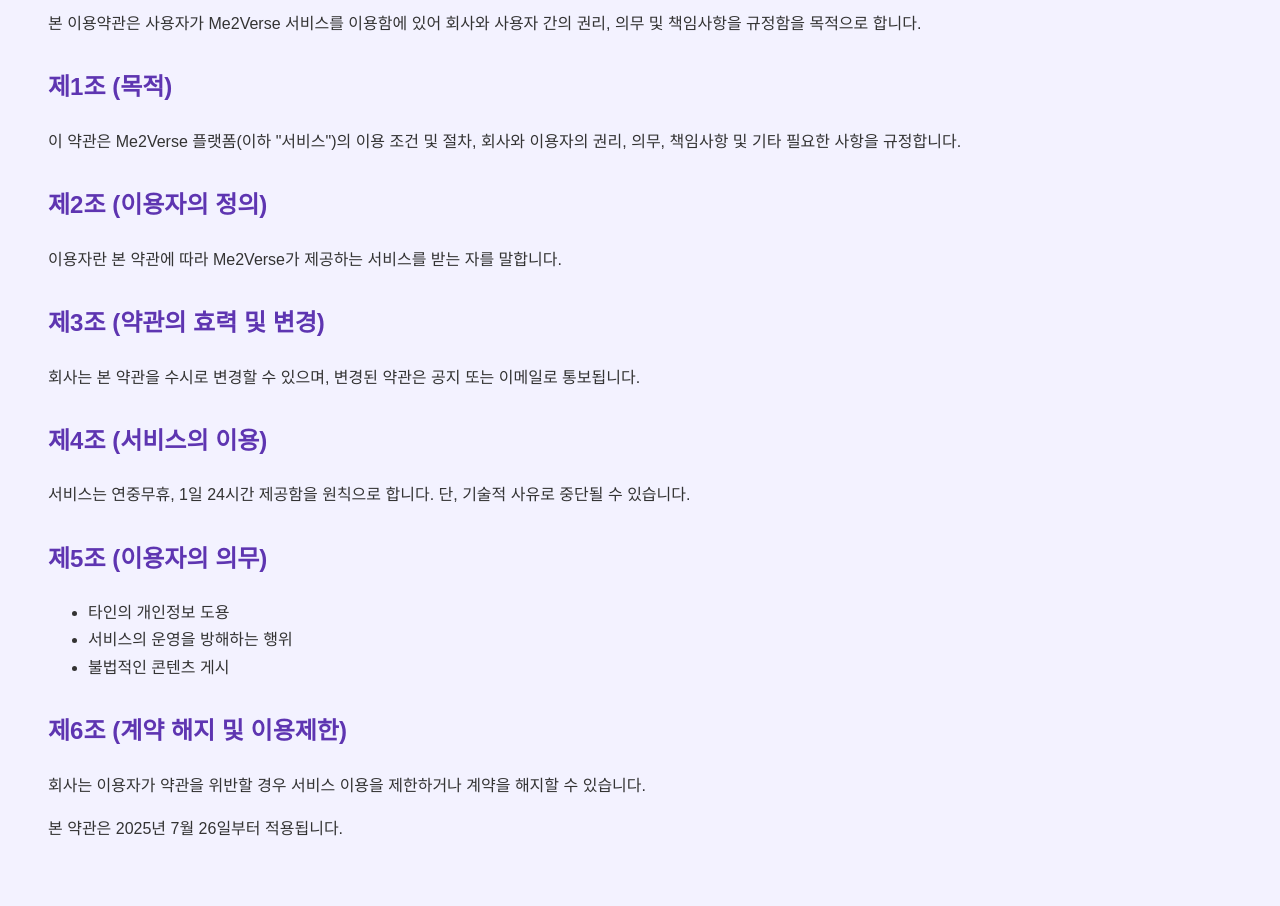
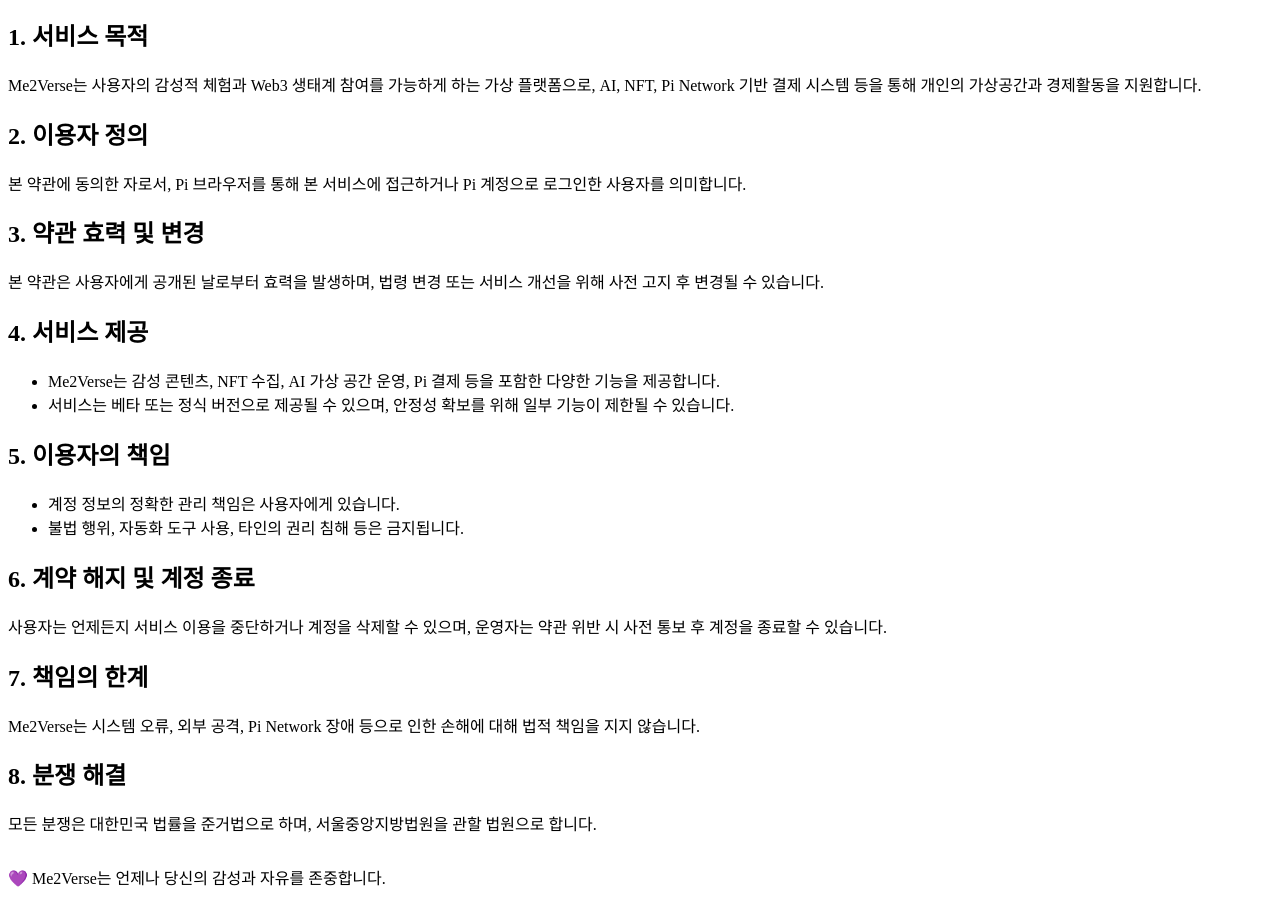
Before and after one commit to MUNSUJONG/me2verse, a plain HTML site: page public/terms.html in a window 1280 px wide. Shown: the part 134-1040 px from the top of the page. Drawn offline with Linux system fonts and the light colour scheme.

Commit message:
Update terms.html

```diff
--- a/public/terms.html
+++ b/public/terms.html
@@ -1,46 +1,44 @@
 <!DOCTYPE html>
 <html lang="ko">
 <head>
-  <meta charset="UTF-8" />
+  <meta charset="UTF-8">
   <title>이용약관 - Me2Verse</title>
-  <meta name="viewport" content="width=device-width, initial-scale=1.0" />
-  <style>
-    body {
-      font-family: 'Noto Sans KR', sans-serif;
-      background: #f3f2ff;
-      padding: 40px;
-      color: #333;
-      line-height: 1.7;
-    }
-    h1 {
-      color: #4a148c;
-      margin-bottom: 20px;
-    }
-    h2 {
-      margin-top: 30px;
-      color: #5e35b1;
-    }
-  </style>
 </head>
 <body>
   <h1>Me2Verse 이용약관</h1>
-  <p>본 이용약관은 사용자가 Me2Verse 서비스를 이용함에 있어 회사와 사용자 간의 권리, 의무 및 책임사항을 규정함을 목적으로 합니다.</p>
-  <h2>제1조 (목적)</h2>
-  <p>이 약관은 Me2Verse 플랫폼(이하 "서비스")의 이용 조건 및 절차, 회사와 이용자의 권리, 의무, 책임사항 및 기타 필요한 사항을 규정합니다.</p>
-  <h2>제2조 (이용자의 정의)</h2>
-  <p>이용자란 본 약관에 따라 Me2Verse가 제공하는 서비스를 받는 자를 말합니다.</p>
-  <h2>제3조 (약관의 효력 및 변경)</h2>
-  <p>회사는 본 약관을 수시로 변경할 수 있으며, 변경된 약관은 공지 또는 이메일로 통보됩니다.</p>
-  <h2>제4조 (서비스의 이용)</h2>
-  <p>서비스는 연중무휴, 1일 24시간 제공함을 원칙으로 합니다. 단, 기술적 사유로 중단될 수 있습니다.</p>
-  <h2>제5조 (이용자의 의무)</h2>
+  <hr>
+  <p><strong>시행일자:</strong> 2025년 7월 26일</p>
+
+  <h2>1. 서비스 목적</h2>
+  <p>Me2Verse는 사용자의 감성적 체험과 Web3 생태계 참여를 가능하게 하는 가상 플랫폼으로, AI, NFT, Pi Network 기반 결제 시스템 등을 통해 개인의 가상공간과 경제활동을 지원합니다.</p>
+
+  <h2>2. 이용자 정의</h2>
+  <p>본 약관에 동의한 자로서, Pi 브라우저를 통해 본 서비스에 접근하거나 Pi 계정으로 로그인한 사용자를 의미합니다.</p>
+
+  <h2>3. 약관 효력 및 변경</h2>
+  <p>본 약관은 사용자에게 공개된 날로부터 효력을 발생하며, 법령 변경 또는 서비스 개선을 위해 사전 고지 후 변경될 수 있습니다.</p>
+
+  <h2>4. 서비스 제공</h2>
   <ul>
-    <li>타인의 개인정보 도용</li>
-    <li>서비스의 운영을 방해하는 행위</li>
-    <li>불법적인 콘텐츠 게시</li>
+    <li>Me2Verse는 감성 콘텐츠, NFT 수집, AI 가상 공간 운영, Pi 결제 등을 포함한 다양한 기능을 제공합니다.</li>
+    <li>서비스는 베타 또는 정식 버전으로 제공될 수 있으며, 안정성 확보를 위해 일부 기능이 제한될 수 있습니다.</li>
   </ul>
-  <h2>제6조 (계약 해지 및 이용제한)</h2>
-  <p>회사는 이용자가 약관을 위반할 경우 서비스 이용을 제한하거나 계약을 해지할 수 있습니다.</p>
-  <p>본 약관은 2025년 7월 26일부터 적용됩니다.</p>
+
+  <h2>5. 이용자의 책임</h2>
+  <ul>
+    <li>계정 정보의 정확한 관리 책임은 사용자에게 있습니다.</li>
+    <li>불법 행위, 자동화 도구 사용, 타인의 권리 침해 등은 금지됩니다.</li>
+  </ul>
+
+  <h2>6. 계약 해지 및 계정 종료</h2>
+  <p>사용자는 언제든지 서비스 이용을 중단하거나 계정을 삭제할 수 있으며, 운영자는 약관 위반 시 사전 통보 후 계정을 종료할 수 있습니다.</p>
+
+  <h2>7. 책임의 한계</h2>
+  <p>Me2Verse는 시스템 오류, 외부 공격, Pi Network 장애 등으로 인한 손해에 대해 법적 책임을 지지 않습니다.</p>
+
+  <h2>8. 분쟁 해결</h2>
+  <p>모든 분쟁은 대한민국 법률을 준거법으로 하며, 서울중앙지방법원을 관할 법원으로 합니다.</p>
+
+  <p style="margin-top:30px;">💜 Me2Verse는 언제나 당신의 감성과 자유를 존중합니다.</p>
 </body>
 </html>
```
